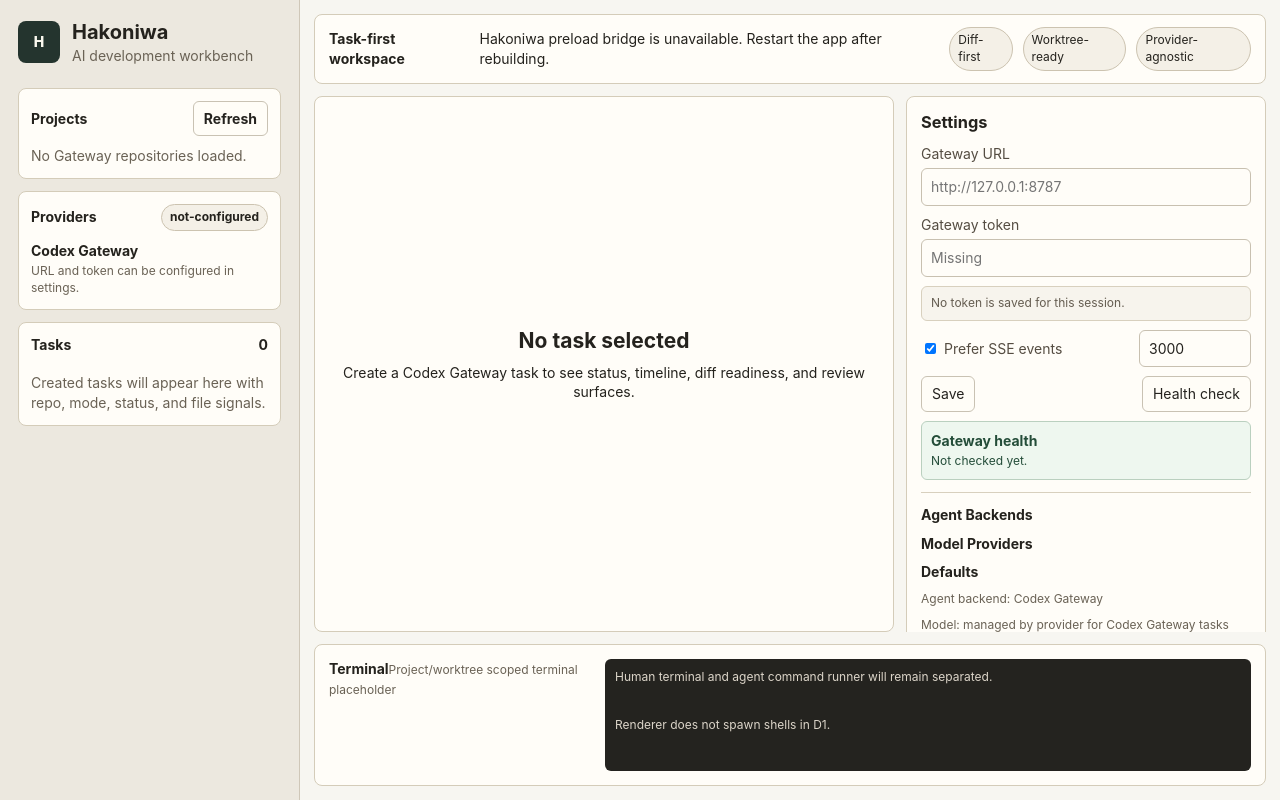
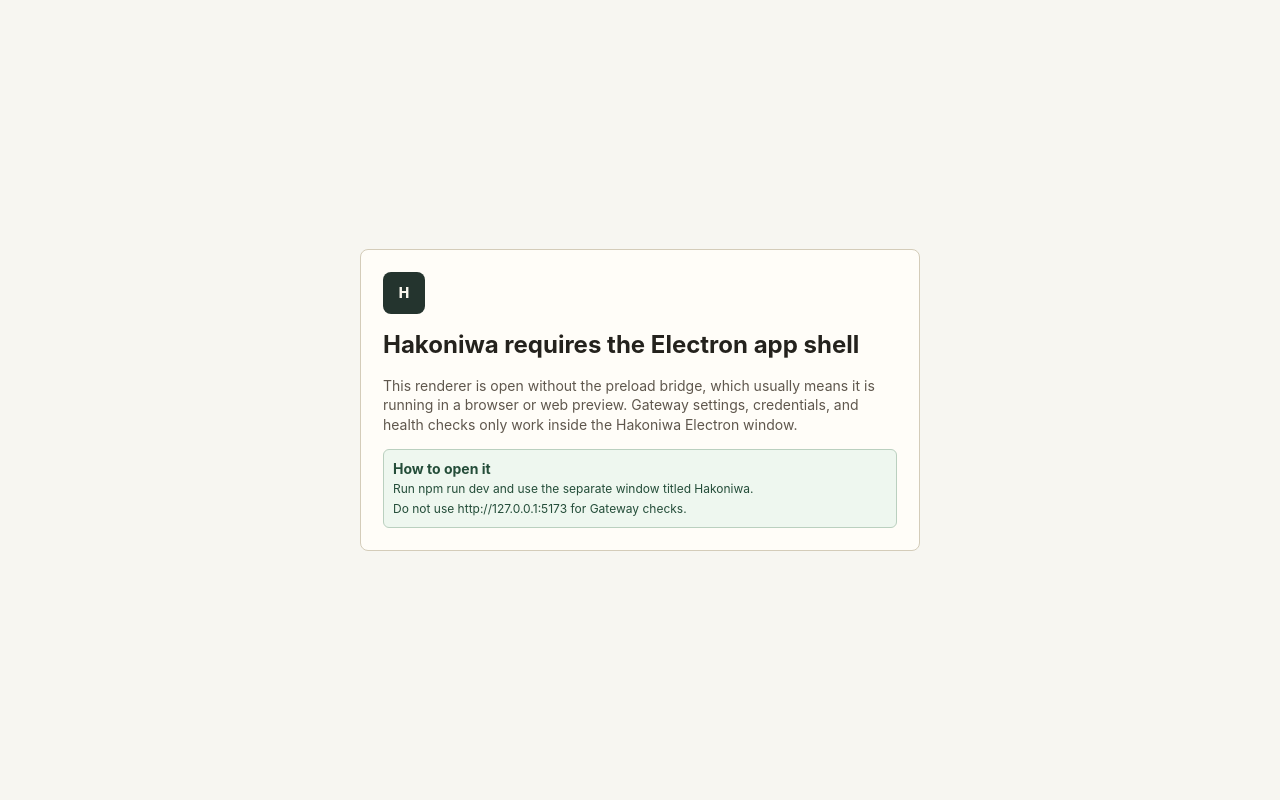
Before and after one commit to s-hiraoku/hakoniwa, a React (Vite) app: page / in a window 1280 px wide. Built offline with nearby package versions, Linux system fonts and the light colour scheme.

Commit message:
Clarify browser preview bridge state

```diff
--- a/src/renderer/App.tsx
+++ b/src/renderer/App.tsx
@@ -13,6 +13,11 @@
 const MASKED_TOKEN_VALUE = "••••••••";
 
 function App() {
+  return window.hakoniwa ? <HakoniwaApp /> : <BridgeUnavailable />;
+}
+
+function HakoniwaApp() {
+  const hakoniwa = window.hakoniwa!;
   const [snapshot, setSnapshot] = useState<ProviderSnapshot>();
   const [targets, setTargets] = useState<ProviderTarget[]>([]);
   const [targetError, setTargetError] = useState<string>();
@@ -22,16 +27,11 @@
   const selectedTask = tasks.find((task) => task.id === selectedTaskId) ?? tasks[0];
 
   useEffect(() => {
-    if (!window.hakoniwa) {
-      setNotice("Hakoniwa preload bridge is unavailable. Restart the app after rebuilding.");
-      return;
-    }
-
-    void window.hakoniwa.getProviderSnapshot().then(setSnapshot).catch((error: unknown) => {
-      setNotice(error instanceof Error ? error.message : "Provider snapshot failed.");
+    void hakoniwa.getProviderSnapshot().then(setSnapshot).catch((error: unknown) => {
+      setNotice(uiErrorMessage(error, "Provider snapshot failed."));
     });
 
-    const offTaskEvent = window.hakoniwa.onTaskEvent((event) => {
+    const offTaskEvent = hakoniwa.onTaskEvent((event) => {
       setTasks((current) =>
         current.map((task) =>
           task.id === event.taskId
@@ -40,7 +40,7 @@
         )
       );
     });
-    const offTaskUpdated = window.hakoniwa.onTaskUpdated((updatedTask) => {
+    const offTaskUpdated = hakoniwa.onTaskUpdated((updatedTask) => {
       setTasks((current) =>
         current.map((task) =>
           task.id === updatedTask.id
@@ -53,20 +53,16 @@
       offTaskEvent();
       offTaskUpdated();
     };
-  }, []);
+  }, [hakoniwa]);
 
   async function refreshTargets() {
-    if (!window.hakoniwa) {
-      setNotice("Hakoniwa preload bridge is unavailable.");
-      return;
-    }
     try {
-      const repos = await window.hakoniwa.listTargets(CODEX_GATEWAY_PROVIDER_ID);
+      const repos = await hakoniwa.listTargets(CODEX_GATEWAY_PROVIDER_ID);
       setTargets(repos);
       setTargetError(undefined);
       setNotice(repos.length ? "Repository targets loaded from Codex Gateway." : "No repositories returned.");
     } catch (error) {
-      const message = error instanceof Error ? error.message : "Repository list failed.";
+      const message = uiErrorMessage(error, "Repository list failed.");
       setTargets([]);
       setTargetError(message);
       setNotice(message);
@@ -74,13 +70,9 @@
   }
 
   async function addTask(task: AgentTaskDetail) {
-    if (!window.hakoniwa) {
-      setNotice("Hakoniwa preload bridge is unavailable.");
-      return;
-    }
     setTasks((current) => [task, ...current.filter((item) => item.id !== task.id)]);
     setSelectedTaskId(task.id);
-    await window.hakoniwa.subscribeTask(task.id);
+    await hakoniwa.subscribeTask(task.id);
   }
 
   return (
@@ -110,6 +102,27 @@
         </section>
         <TerminalDock task={selectedTask} />
       </main>
+    </div>
+  );
+}
+
+function BridgeUnavailable() {
+  return (
+    <div className="bridge-screen">
+      <section>
+        <div className="brand-mark">H</div>
+        <h1>Hakoniwa requires the Electron app shell</h1>
+        <p>
+          This renderer is open without the preload bridge, which usually means it is running in a
+          browser or web preview. Gateway settings, credentials, and health checks only work inside
+          the Hakoniwa Electron window.
+        </p>
+        <div className="status-box">
+          <strong>How to open it</strong>
+          <span>Run npm run dev and use the separate window titled Hakoniwa.</span>
+          <span>Do not use http://127.0.0.1:5173 for Gateway checks.</span>
+        </div>
+      </section>
     </div>
   );
 }
@@ -406,7 +419,7 @@
       props.setNotice(health.message);
       if (health.status === "connected") await props.onRefreshTargets();
     } catch (error) {
-      const message = error instanceof Error ? error.message : "Health check failed.";
+      const message = uiErrorMessage(error, "Health check failed.");
       setLocalHealth({
         status: "error",
         message,
@@ -549,7 +562,7 @@
       await props.onTaskCreated(task);
       props.setNotice("Task created and monitoring started.");
     } catch (error) {
-      props.setNotice(error instanceof Error ? error.message : "Task creation failed.");
+      props.setNotice(uiErrorMessage(error, "Task creation failed."));
     }
   }
 
@@ -649,4 +662,11 @@
   };
 }
 
+function uiErrorMessage(error: unknown, fallback: string): string {
+  const raw = error instanceof Error ? error.message : fallback;
+  return raw
+    .replace(/^Error invoking remote method '[^']+':\s*/, "")
+    .replace(/^CodexGatewayError:\s*/, "");
+}
+
 createRoot(document.getElementById("root")!).render(<App />);
--- a/src/renderer/styles/app.css
+++ b/src/renderer/styles/app.css
@@ -49,6 +49,32 @@
 textarea {
   min-height: 92px;
   resize: vertical;
+}
+
+.bridge-screen {
+  display: grid;
+  min-height: 100vh;
+  place-items: center;
+  padding: 24px;
+}
+
+.bridge-screen section {
+  display: grid;
+  gap: 14px;
+  width: min(560px, 100%);
+  border: 1px solid #d4ccb9;
+  border-radius: 8px;
+  background: #fffdf8;
+  padding: 22px;
+}
+
+.bridge-screen h1 {
+  margin: 0;
+  font-size: 24px;
+}
+
+.bridge-screen p {
+  color: #5f574d;
 }
 
 .app-shell {
```
